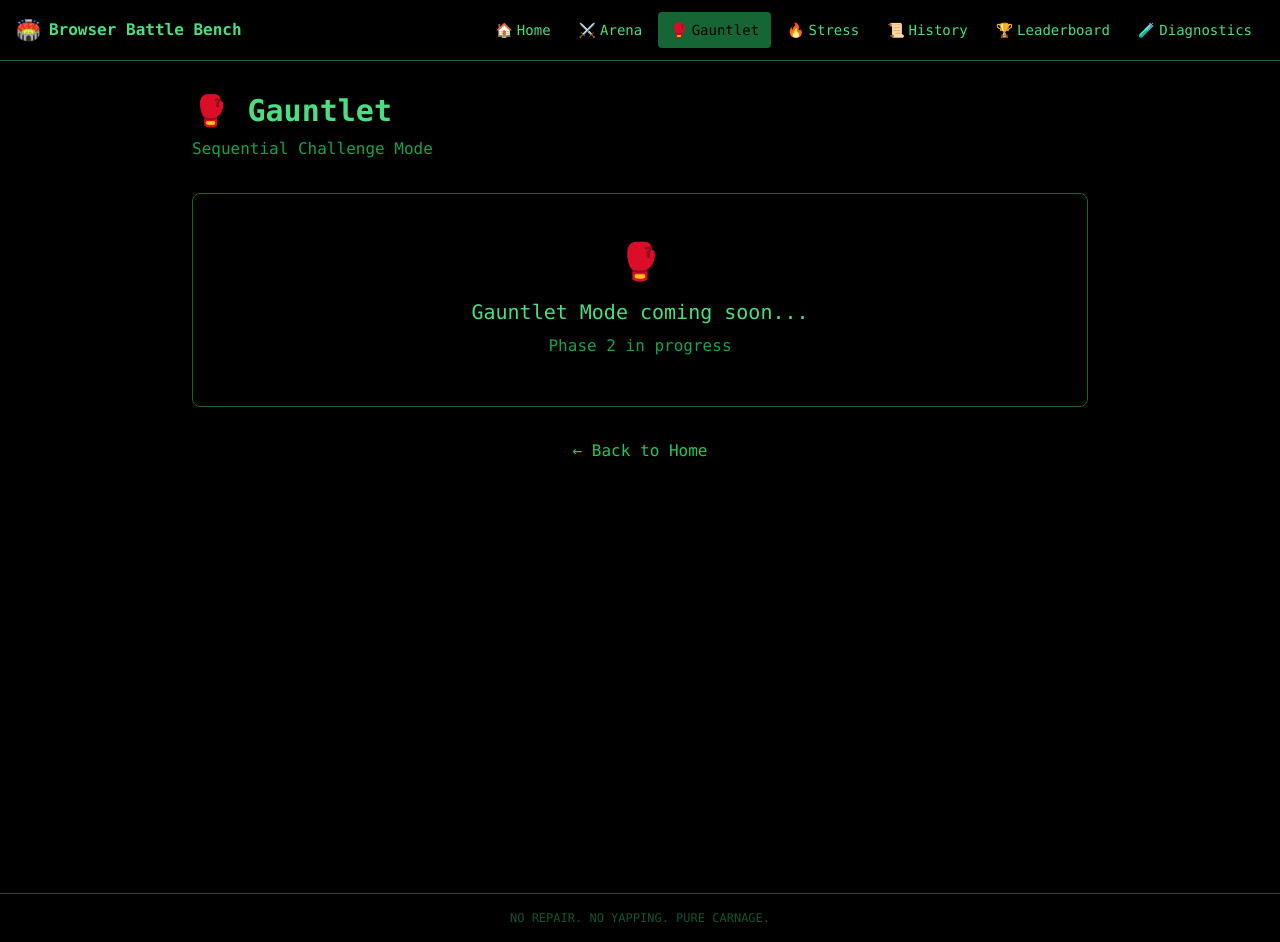
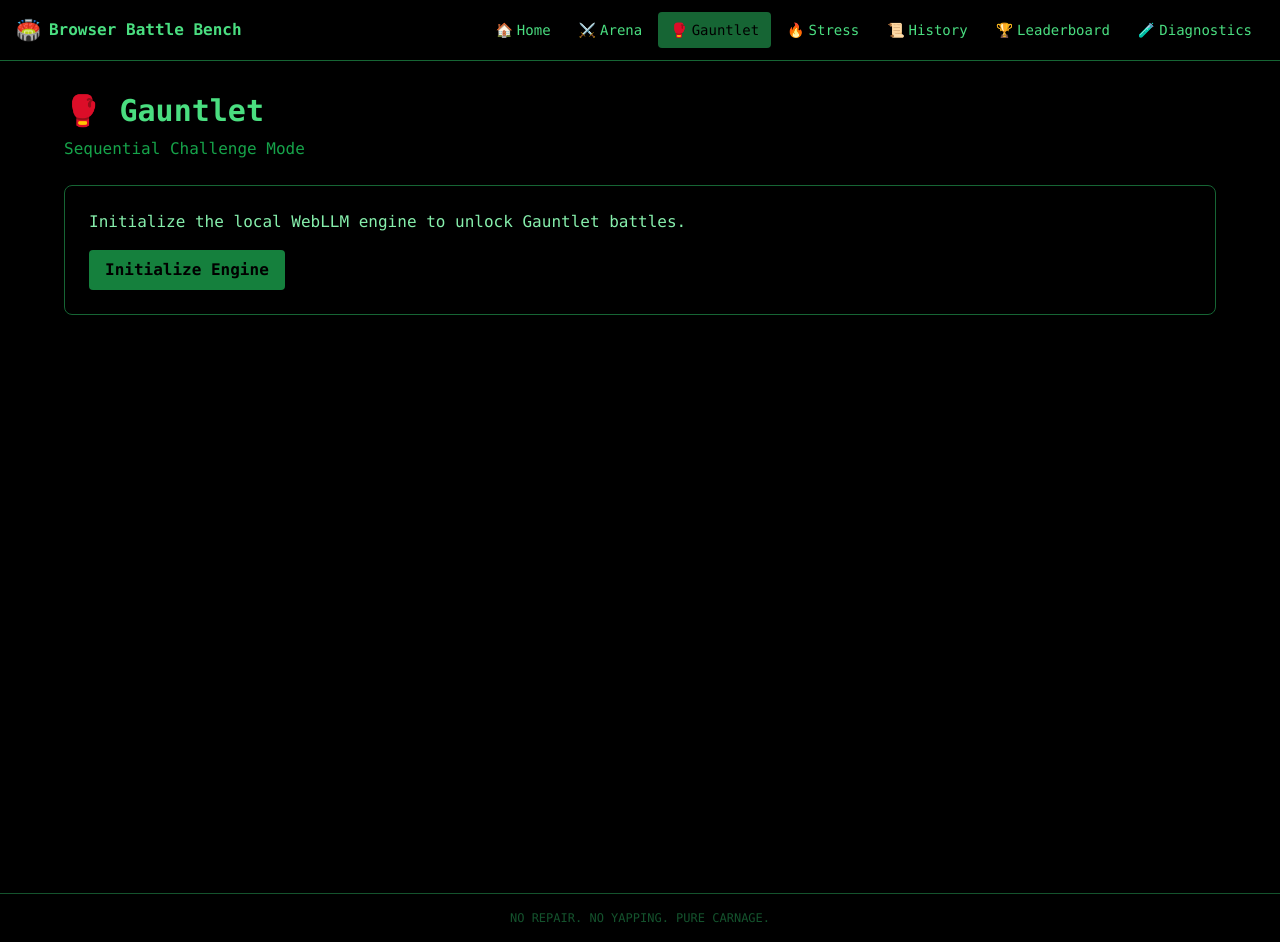
Before and after one commit to hhchuan89/browser-battle-bench, a Vue app: page /gauntlet in a window 1280 px wide. Built offline with nearby package versions, Linux system fonts and the light colour scheme.

Commit message:
feat: activate gauntlet and stress route entry flows

```diff
--- a/src/views/Gauntlet.vue
+++ b/src/views/Gauntlet.vue
@@ -1,22 +1,53 @@
 <script setup lang="ts">
-// Gauntlet View - Sequential challenges
+import { computed } from 'vue'
+import BattleArena from '@/components/BattleArena.vue'
+import { useSystemStore } from '@/stores/systemStore'
+
+const systemStore = useSystemStore()
+
+const isEngineReady = computed(() => systemStore.isModelReady)
+const isEngineLoading = computed(() => systemStore.status.webLlmEngine === 'LOADING')
+
+const initializeEngine = async () => {
+  await systemStore.initializeEngine()
+}
 </script>
 
 <template>
-  <div class="min-h-screen bg-black text-green-400 font-mono p-8">
-    <div class="max-w-4xl mx-auto">
-      <h1 class="text-3xl font-bold mb-2">🥊 Gauntlet</h1>
-      <p class="text-green-600 mb-8">Sequential Challenge Mode</p>
-
-      <div class="border border-green-800 rounded-lg p-12 text-center">
-        <p class="text-4xl mb-4">🥊</p>
-        <p class="text-xl">Gauntlet Mode coming soon...</p>
-        <p class="text-green-600 mt-2">Phase 2 in progress</p>
+  <div class="min-h-screen bg-black text-green-400 font-mono p-4 md:p-8">
+    <div class="max-w-6xl mx-auto">
+      <div class="mb-6">
+        <h1 class="text-3xl font-bold mb-2">🥊 Gauntlet</h1>
+        <p class="text-green-600">Sequential Challenge Mode</p>
       </div>
 
-      <div class="mt-8 text-center">
-        <a href="/" class="text-green-500 hover:underline">← Back to Home</a>
+      <div v-if="!isEngineReady" class="border border-green-800 rounded-lg p-6 bg-black/50">
+        <p class="text-green-300 mb-4">
+          Initialize the local WebLLM engine to unlock Gauntlet battles.
+        </p>
+
+        <button
+          class="bg-green-700 hover:bg-green-600 disabled:bg-green-900 text-black font-bold py-2 px-4 rounded"
+          :disabled="isEngineLoading"
+          @click="initializeEngine"
+        >
+          {{ isEngineLoading ? 'Initializing...' : 'Initialize Engine' }}
+        </button>
+
+        <div v-if="isEngineLoading" class="mt-4">
+          <div class="w-full bg-green-900 h-2 rounded overflow-hidden">
+            <div
+              class="bg-green-400 h-full transition-all duration-300"
+              :style="{ width: `${Math.round(systemStore.modelLoadingProgress * 100)}%` }"
+            ></div>
+          </div>
+          <p class="text-xs text-green-500 mt-2">
+            {{ systemStore.loadingText || 'Preparing model...' }}
+          </p>
+        </div>
       </div>
+
+      <BattleArena v-else />
     </div>
   </div>
 </template>
--- a/src/views/StressTest.vue
+++ b/src/views/StressTest.vue
@@ -1,22 +1,53 @@
 <script setup lang="ts">
-// StressTest View - Extended benchmark
+import { computed } from 'vue'
+import EnduranceArena from '@/components/EnduranceArena.vue'
+import { useSystemStore } from '@/stores/systemStore'
+
+const systemStore = useSystemStore()
+
+const isEngineReady = computed(() => systemStore.isModelReady)
+const isEngineLoading = computed(() => systemStore.status.webLlmEngine === 'LOADING')
+
+const initializeEngine = async () => {
+  await systemStore.initializeEngine()
+}
 </script>
 
 <template>
-  <div class="min-h-screen bg-black text-green-400 font-mono p-8">
-    <div class="max-w-4xl mx-auto">
-      <h1 class="text-3xl font-bold mb-2">🔥 Stress Test</h1>
-      <p class="text-green-600 mb-8">Extended Endurance Benchmark</p>
-
-      <div class="border border-green-800 rounded-lg p-12 text-center">
-        <p class="text-4xl mb-4">🔥</p>
-        <p class="text-xl">Stress Test coming soon...</p>
-        <p class="text-green-600 mt-2">Phase 2 in progress</p>
+  <div class="min-h-screen bg-black text-green-400 font-mono p-4 md:p-8">
+    <div class="max-w-6xl mx-auto">
+      <div class="mb-6">
+        <h1 class="text-3xl font-bold mb-2">🔥 Stress Test</h1>
+        <p class="text-green-600">Extended Endurance Benchmark</p>
       </div>
 
-      <div class="mt-8 text-center">
-        <a href="/" class="text-green-500 hover:underline">← Back to Home</a>
+      <div v-if="!isEngineReady" class="border border-green-800 rounded-lg p-6 bg-black/50">
+        <p class="text-green-300 mb-4">
+          Initialize the local WebLLM engine to start endurance scenarios.
+        </p>
+
+        <button
+          class="bg-green-700 hover:bg-green-600 disabled:bg-green-900 text-black font-bold py-2 px-4 rounded"
+          :disabled="isEngineLoading"
+          @click="initializeEngine"
+        >
+          {{ isEngineLoading ? 'Initializing...' : 'Initialize Engine' }}
+        </button>
+
+        <div v-if="isEngineLoading" class="mt-4">
+          <div class="w-full bg-green-900 h-2 rounded overflow-hidden">
+            <div
+              class="bg-green-400 h-full transition-all duration-300"
+              :style="{ width: `${Math.round(systemStore.modelLoadingProgress * 100)}%` }"
+            ></div>
+          </div>
+          <p class="text-xs text-green-500 mt-2">
+            {{ systemStore.loadingText || 'Preparing model...' }}
+          </p>
+        </div>
       </div>
+
+      <EnduranceArena v-else />
     </div>
   </div>
 </template>
```
Also changed, not shown: 1 other file (tests, documents, lock files or other folders).
